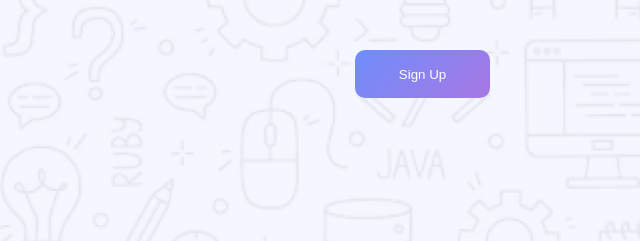
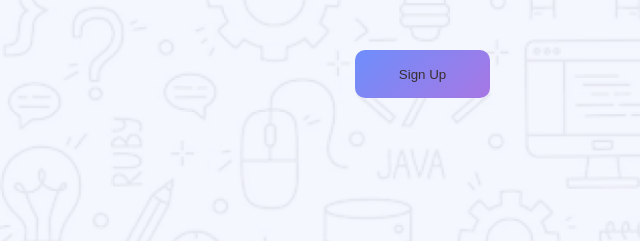
Before and after one commit to nihal0567/create-assignment, a plain HTML site: page index.html in a window 1280 px wide. In both pictures the pointer is over the button "Sign Up". Shown: the top 241 px of the page, 640-1280 px from the left. Drawn offline with Linux system fonts and the light colour scheme.

Commit message:
change the button hover color

```diff
--- a/style.css
+++ b/style.css
@@ -4,7 +4,6 @@
 header,.action-section,.bold,.content-heading,.footer-text{
   font-family: "Raleway", sans-serif;
   font-optical-sizing: auto;
-
   font-style: normal;
 }
 
@@ -30,6 +29,7 @@ header,.action-section,.bold,.content-heading,.footer-text{
 .btn-primary:hover{
     background: linear-gradient(135deg, #6e8efb, #a777e3);
     transition: all 0.3s ease;
+    color: #382e2e;
 }
 
 /* Header Section Styles */
```
Also changed, not shown: index.html (line endings or trailing spaces).
